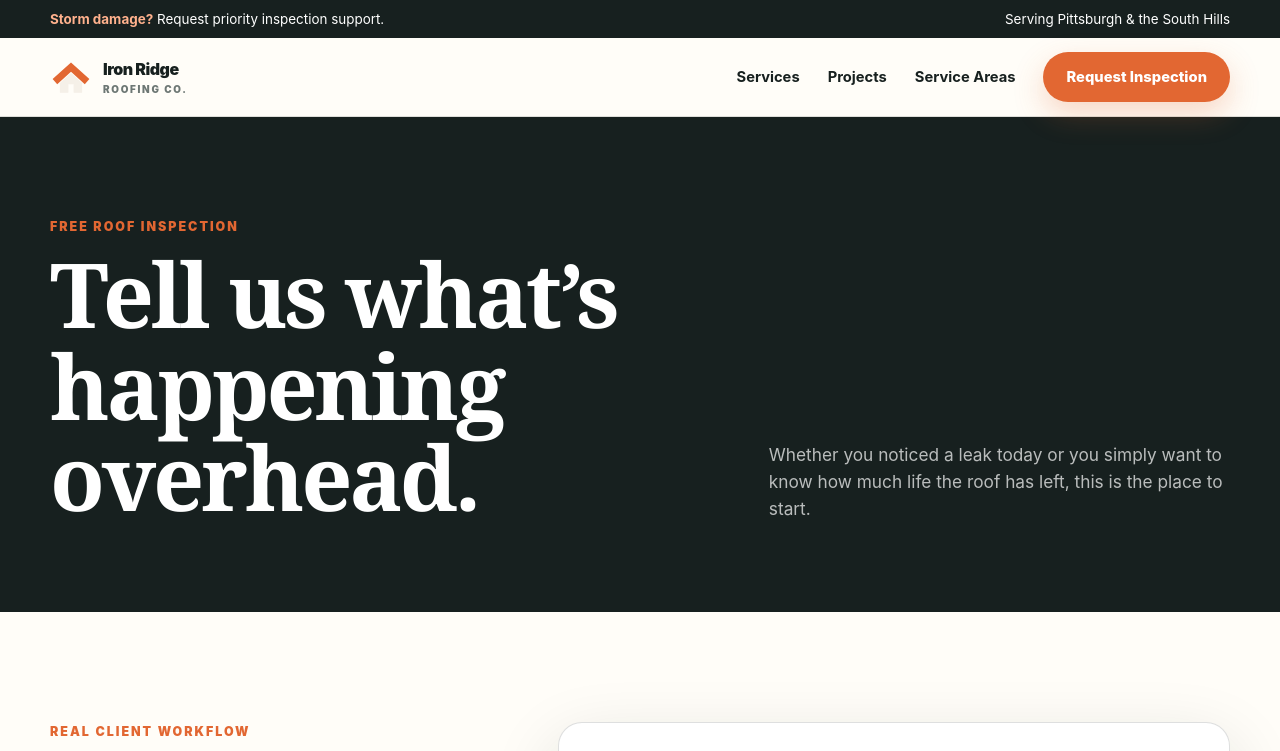
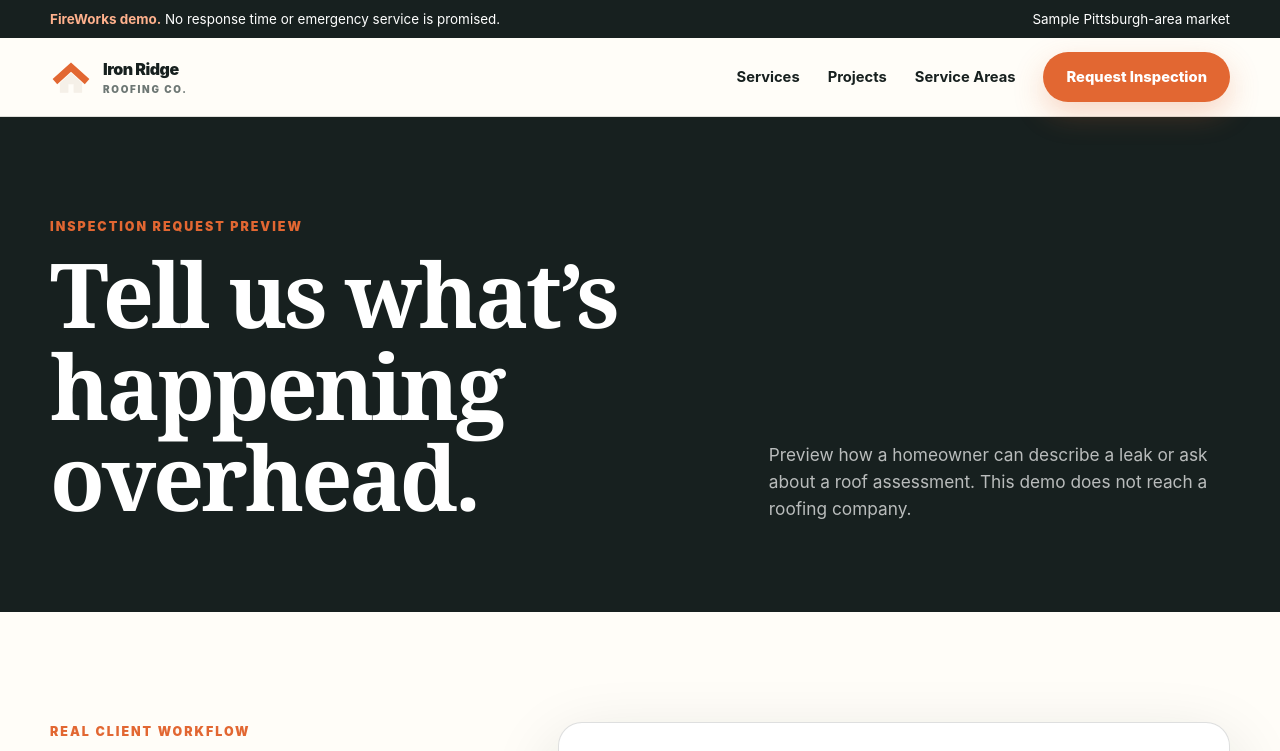
Before and after one commit to colonnamedia/Roofing-1, a website: page inspection.html in a window 1280 px wide. Shown: the top 751 px of the page. Drawn offline with Linux system fonts and the light colour scheme.

Commit message:
Clarify roofing inspection demo and remove service promises

```diff
--- a/inspection.html
+++ b/inspection.html
@@ -2,19 +2,19 @@
 <html lang="en">
 <head>
   <meta charset="utf-8"><meta name="viewport" content="width=device-width, initial-scale=1">
-  <title>Free Roof Inspection Pittsburgh | Iron Ridge Roofing Co.</title>
-  <meta name="description" content="Request a free roof inspection in Pittsburgh and the South Hills for leaks, storm damage, repair, replacement, or gutter concerns.">
+  <title>Roof Inspection Request Preview | Iron Ridge Roofing Demo</title>
+  <meta name="description" content="Preview a Pittsburgh-area roofing inspection request for leaks, storm damage, repair, replacement, or gutter concerns. Demo only; no request is sent.">
   <meta name="robots" content="noindex, nofollow"><link rel="canonical" href="https://roofing-1-lime.vercel.app/inspection">
-  <meta property="og:type" content="website"><meta property="og:title" content="Request a Free Pittsburgh Roof Inspection"><meta property="og:description" content="Tell Iron Ridge Roofing what you are seeing and get a clear next step."><meta property="og:url" content="https://roofing-1-lime.vercel.app/inspection"><meta property="og:image" content="https://images.unsplash.com/photo-1494526585095-c41746248156?auto=format&fit=crop&w=1600&q=86"><meta name="twitter:card" content="summary_large_image">
+  <meta property="og:type" content="website"><meta property="og:title" content="Roof Inspection Request Preview"><meta property="og:description" content="Explore the sample inspection intake. Demo only; no request is sent."><meta property="og:url" content="https://roofing-1-lime.vercel.app/inspection"><meta property="og:image" content="https://images.unsplash.com/photo-1494526585095-c41746248156?auto=format&fit=crop&w=1600&q=86"><meta name="twitter:card" content="summary_large_image">
   <link rel="icon" href="/assets/logo-mark.svg" type="image/svg+xml"><link rel="stylesheet" href="/assets/styles.css">
-  <script type="application/ld+json">{"@context":"https://schema.org","@type":"ContactPage","name":"Request a Free Roof Inspection","url":"https://roofing-1-lime.vercel.app/inspection","about":{"@type":"RoofingContractor","name":"Iron Ridge Roofing Co.","areaServed":"Pittsburgh, Pennsylvania"}}</script>
+  <script type="application/ld+json">{"@context":"https://schema.org","@type":"ContactPage","name":"Roof Inspection Request Preview","url":"https://roofing-1-lime.vercel.app/inspection","about":{"@type":"RoofingContractor","name":"Iron Ridge Roofing Co. Demo","areaServed":"Pittsburgh, Pennsylvania"}}</script>
 </head>
 <body>
   <a class="skip-link" href="#main">Skip to content</a>
-  <div class="topbar"><div class="container"><span><strong>Storm damage?</strong> Request priority inspection support.</span><span>Serving Pittsburgh & the South Hills</span></div></div>
+  <div class="topbar"><div class="container"><span><strong>FireWorks demo.</strong> No response time or emergency service is promised.</span><span>Sample Pittsburgh-area market</span></div></div>
   <header class="header"><nav class="nav container" aria-label="Main navigation"><a class="brand" href="/"><img src="/assets/logo-mark.svg" alt=""><span>Iron Ridge<small>Roofing Co.</small></span></a><div class="desktop-nav"><a href="/services">Services</a><a href="/projects">Projects</a><a href="/service-areas">Service Areas</a><a href="/inspection" class="btn btn-primary">Request Inspection</a></div><button class="menu-button" data-menu-button aria-expanded="false" aria-label="Open navigation">Menu</button></nav><div class="mobile-menu" data-mobile-menu><a href="/services">Services</a><a href="/projects">Projects</a><a href="/service-areas">Service Areas</a><a href="/inspection">Request Inspection</a></div></header>
   <main id="main">
-    <section class="page-hero"><div class="container"><div><p class="eyebrow">Free roof inspection</p><h1>Tell us what’s happening overhead.</h1></div><p>Whether you noticed a leak today or you simply want to know how much life the roof has left, this is the place to start.</p></div></section>
+    <section class="page-hero"><div class="container"><div><p class="eyebrow">Inspection request preview</p><h1>Tell us what’s happening overhead.</h1></div><p>Preview how a homeowner can describe a leak or ask about a roof assessment. This demo does not reach a roofing company.</p></div></section>
     <section class="section"><div class="container inspection-layout">
       <aside class="inspection-aside reveal"><p class="eyebrow">Real client workflow</p><h2>Clear, calm, and pressure-free.</h2><div class="check-list"><div class="check"><i>1</i><div><strong>Review the request</strong><p>A connected inbox or CRM would receive the details and arrange a visit.</p></div></div><div class="check"><i>2</i><div><strong>Inspect the roof system</strong><p>A real roofer can review roofing, flashing, drainage and visible conditions.</p></div></div><div class="check"><i>3</i><div><strong>Explain the options</strong><p>Present actual findings, photos and scope after an inspection.</p></div></div></div><div class="contact-card"><p>Demo only</p><strong>(412) 555-0147</strong><p>Reserved sample number; no live service</p></div></aside>
       <form class="estimate-form reveal" data-demo-form><h2>Request your inspection</h2><div class="form-grid">
@@ -29,11 +29,11 @@
         <div class="field"><label for="timing">Preferred timing</label><select id="timing" name="timing"><option>As soon as possible</option><option>Within one week</option><option>Within one month</option><option>Planning ahead</option></select></div>
         <div class="field full"><label for="details">What have you noticed?</label><textarea id="details" name="details" placeholder="Leaks, missing shingles, age of roof, recent storm, areas of concern..."></textarea></div>
         <div class="field full"><label><input type="checkbox" required style="width:auto;min-height:auto;margin-right:8px">I agree to be contacted about this request. *</label></div>
-        <button class="btn btn-primary field full" type="submit">Request my free inspection</button>
+        <button class="btn btn-primary field full" type="submit">Preview inspection request</button>
       </div><p class="form-note">Demo form — no information is transmitted or stored.</p><div class="safety-note"><strong>Immediate danger?</strong> If a tree has struck the home, power lines are involved, the structure appears unstable, or water is near electrical equipment, move to a safe location and call 911 or the appropriate utility before requesting roofing service.</div></form>
     </div></section>
   </main>
-  <footer class="footer"><div class="container"><div class="footer-grid"><div><a class="brand" href="/"><img src="/assets/logo-mark.svg" alt=""><span>Iron Ridge<small>Roofing Co.</small></span></a><p>A premium storefront demo for a Pittsburgh-area residential roofing company. Every business detail is customizable before launch.</p></div><div><strong>Explore</strong><div class="footer-links"><a href="/services">Services</a><a href="/#why-us">Why Iron Ridge</a><a href="/inspection">Free Inspection</a></div></div><div><strong>Service area</strong><div class="footer-links"><p>Pittsburgh</p><p>South Hills</p><p>Surrounding communities</p></div></div></div><div class="copyright"><span>© <span data-year></span> Iron Ridge Roofing Co. Demo.</span><span>Demo website by FireWorks — no form data is transmitted.</span></div></div></footer>
+  <footer class="footer"><div class="container"><div class="footer-grid"><div><a class="brand" href="/"><img src="/assets/logo-mark.svg" alt=""><span>Iron Ridge<small>Roofing Co.</small></span></a><p>A premium storefront demo for a Pittsburgh-area residential roofing company. Every business detail is customizable before launch.</p></div><div><strong>Explore</strong><div class="footer-links"><a href="/services">Services</a><a href="/#why-us">Why Iron Ridge</a><a href="/inspection">Inspection Preview</a></div></div><div><strong>Service area</strong><div class="footer-links"><p>Pittsburgh</p><p>South Hills</p><p>Surrounding communities</p></div></div></div><div class="copyright"><span>© <span data-year></span> Iron Ridge Roofing Co. Demo.</span><span>Demo website by FireWorks — no form data is transmitted.</span></div></div></footer>
   <script src="/assets/site.js" defer></script>
 </body>
 </html>
```
Also changed, not shown: services.html (+1 -1 lines).
